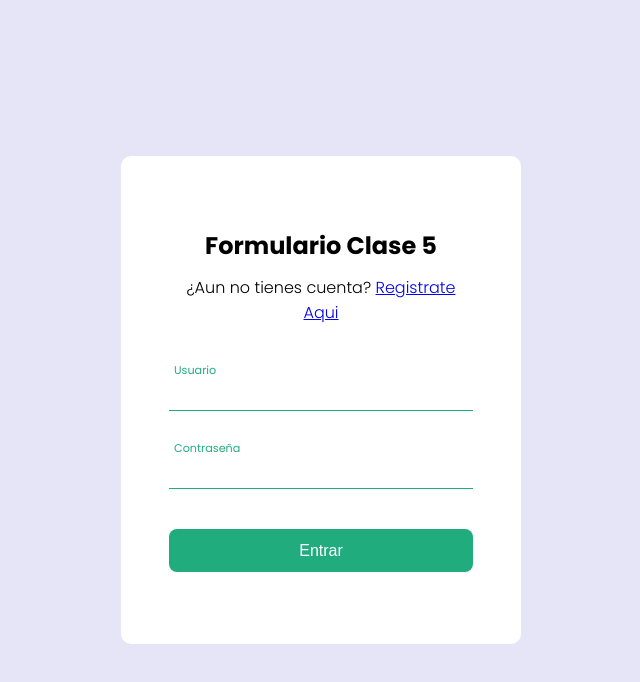
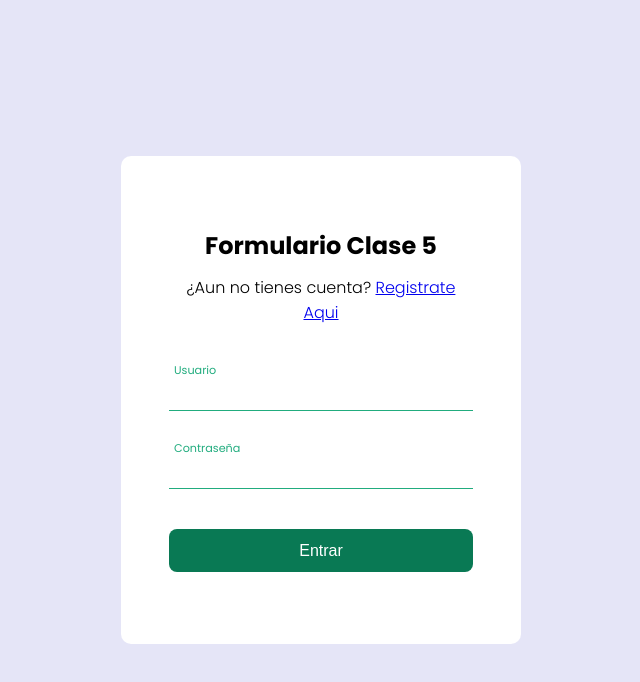
Before and after one commit to RoyaalSeeds/Laboratorio-MGP, a plain HTML site: page CLASE 5 FORMULARIO BASICO + CSS/index.html in a window 1280 px wide. In both pictures the pointer is over the input "Entrar". Shown: the whole page, without its empty margins (319-959 px from the left). Drawn offline with Linux system fonts and the light colour scheme.

Commit message:
Update style.css

```diff
--- a/CLASE 5 FORMULARIO BASICO + CSS/style.css
+++ b/CLASE 5 FORMULARIO BASICO + CSS/style.css
@@ -87,6 +87,12 @@ body {
     padding: .8em 0;
     border: none;
     border-radius: .5em;
+    cursor: pointer;
+}
+
+.form__submit:hover{
+    background-color: #097954;
+    transition: 0.3s;
 }
 
 .form__line{
```
